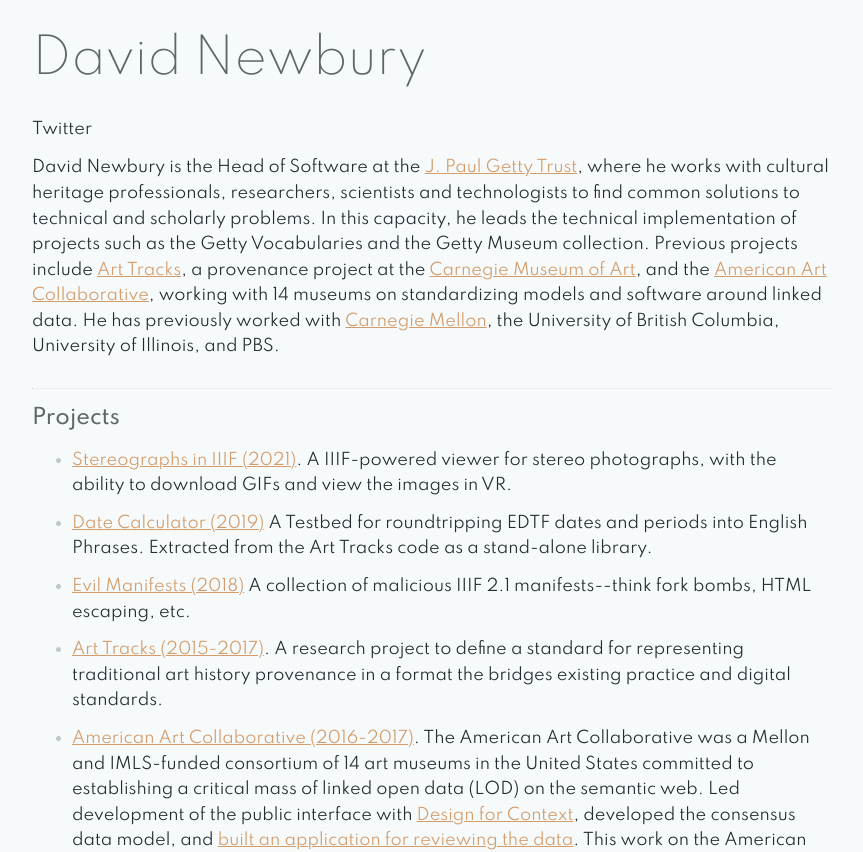
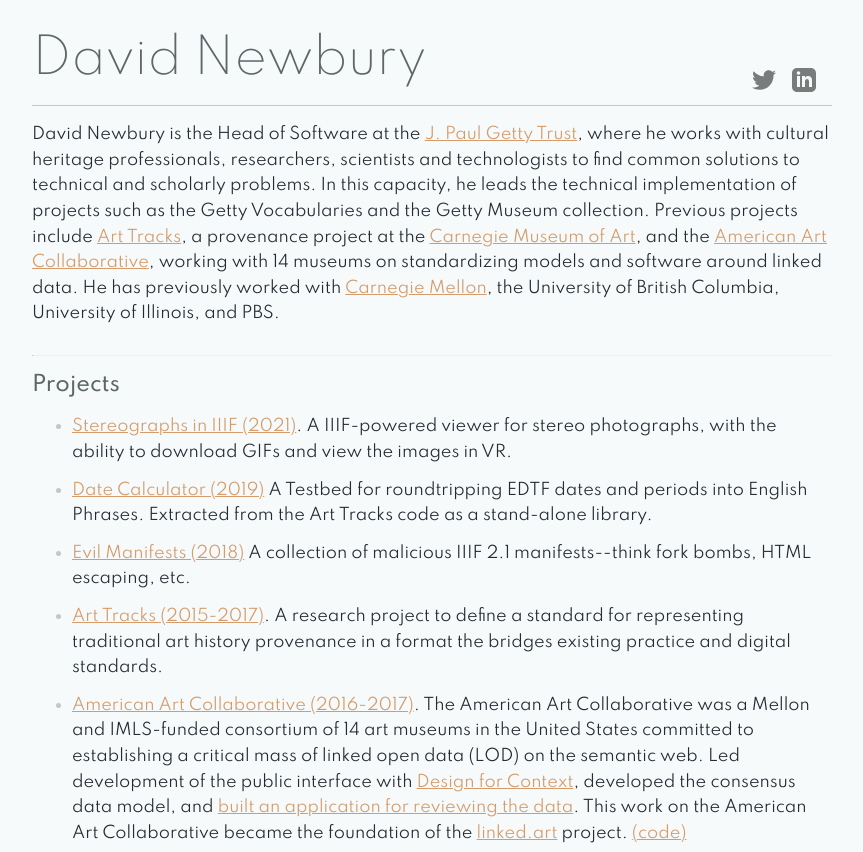
Before and after one commit to workergnome/davidnewbury, a Vue app: page / in a window 1280 px wide. Shown: the top 852 px of the page, without its empty margins (208-1071 px from the left). Built offline with nearby package versions, Linux system fonts and the light colour scheme.

Commit message:
added social media

```diff
--- a/src/App.vue
+++ b/src/App.vue
@@ -34,6 +34,7 @@
 h1 {
   font-size: 300%;
   font-weight: 200;
+  margin-bottom: 0.75rem;
 }
 h2 {
   font-size: 130%;
--- a/src/components/SocialMedia.vue
+++ b/src/components/SocialMedia.vue
@@ -1,5 +1,33 @@
 <template>
-  <div class="social-media">Twitter</div>
+  <ul class="social-media">
+    <li>
+      <a href="https://twitter.com/workergnome" target="_blank">
+        <svg
+          xmlns="http://www.w3.org/2000/svg"
+          width="24"
+          height="24"
+          viewBox="0 0 24 24"
+        >
+          <path
+            d="M24 4.557c-.883.392-1.832.656-2.828.775 1.017-.609 1.798-1.574 2.165-2.724-.951.564-2.005.974-3.127 1.195-.897-.957-2.178-1.555-3.594-1.555-3.179 0-5.515 2.966-4.797 6.045-4.091-.205-7.719-2.165-10.148-5.144-1.29 2.213-.669 5.108 1.523 6.574-.806-.026-1.566-.247-2.229-.616-.054 2.281 1.581 4.415 3.949 4.89-.693.188-1.452.232-2.224.084.626 1.956 2.444 3.379 4.6 3.419-2.07 1.623-4.678 2.348-7.29 2.04 2.179 1.397 4.768 2.212 7.548 2.212 9.142 0 14.307-7.721 13.995-14.646.962-.695 1.797-1.562 2.457-2.549z"
+          />
+        </svg>
+      </a>
+    </li>
+    <li>
+      <a href="https://www.linkedin.com/in/davidnewbury/" target="_blank">
+        <svg
+          xmlns="http://www.w3.org/2000/svg"
+          width="24"
+          height="24"
+          viewBox="0 0 24 24"
+        >
+          <path
+            d="M19 0h-14c-2.761 0-5 2.239-5 5v14c0 2.761 2.239 5 5 5h14c2.762 0 5-2.239 5-5v-14c0-2.761-2.238-5-5-5zm-11 19h-3v-11h3v11zm-1.5-12.268c-.966 0-1.75-.79-1.75-1.764s.784-1.764 1.75-1.764 1.75.79 1.75 1.764-.783 1.764-1.75 1.764zm13.5 12.268h-3v-5.604c0-3.368-4-3.113-4 0v5.604h-3v-11h3v1.765c1.396-2.586 7-2.777 7 2.476v6.759z"
+          /></svg
+      ></a>
+    </li>
+  </ul>
 </template>
 
 <script>
@@ -14,4 +42,21 @@
 };
 </script>
 
-<style lang="scss"></style>
+<style lang="scss">
+.social-media {
+  padding-left: 0;
+  border-bottom: 1px solid $light-grey;
+  padding-bottom: 0.5rem;
+  text-align: right;
+  margin-top: -2rem;
+  li {
+    list-style: none;
+    opacity: 0.5;
+    display: inline;
+    padding-right: 1rem;
+    &:hover {
+      opacity: 1;
+    }
+  }
+}
+</style>
```
Also changed, not shown: public/Twitter-Icon-black-1-500x500.png (added), 1 other file (tests, documents, lock files or other folders).
